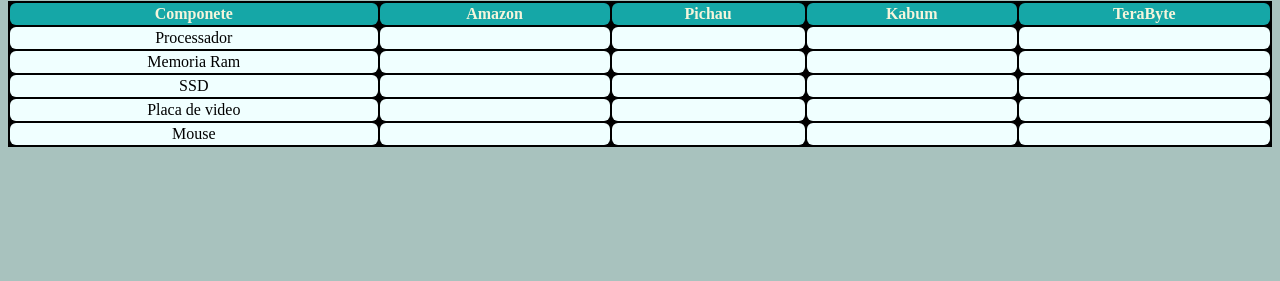
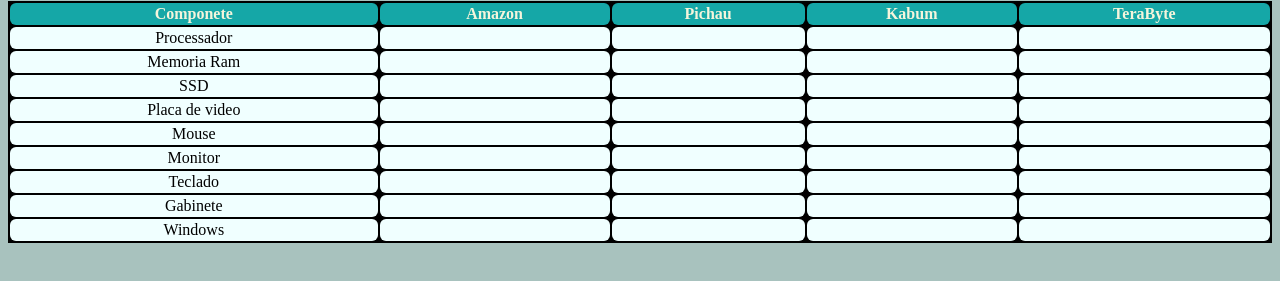
Before and after one commit to ddeborah48/siteArquiteturaa, a plain HTML site: page orcamento.html in a window 1280 px wide. Shown: the part 79-360 px from the top of the page. Drawn offline with Linux system fonts and the light colour scheme.

Commit message:
Adicionados tabelas de valores

```diff
--- a/orcamento.html
+++ b/orcamento.html
@@ -57,6 +57,39 @@
         <td></td>
         <td></td>
        </tr>
+
+       <tr>
+       <td>Monitor</td>
+       <td></td>
+       <td></td>
+       <td></td>
+       <td></td>
+       </tr>
+
+       <tr>
+        <td>Teclado</td>
+        <td></td>
+        <td></td>
+        <td></td>
+        <td></td>
+       </tr>
+
+       <tr>
+        <td>Gabinete</td>
+        <td></td>
+        <td></td>
+        <td></td>
+        <td></td>
+       </tr>
+
+       <tr>
+       <td>Windows</td>
+       <td></td>
+       <td></td>
+       <td></td>
+       <td></td>
+       </tr>
+
     </table>
 </body>
 </html>
```
